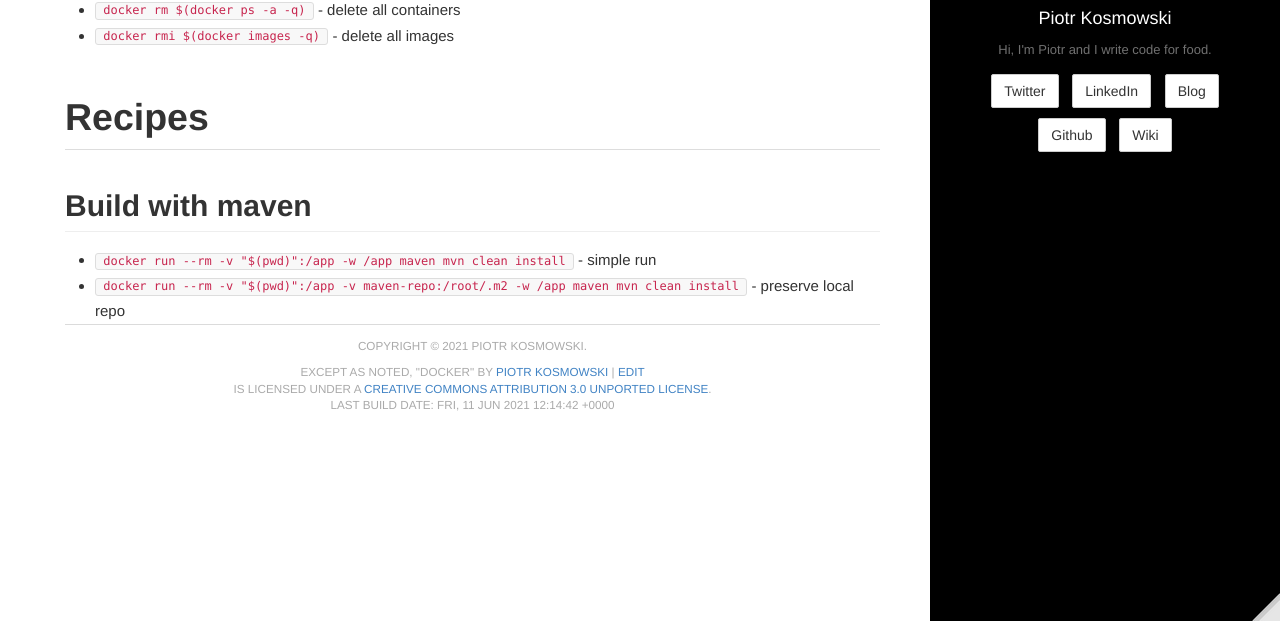
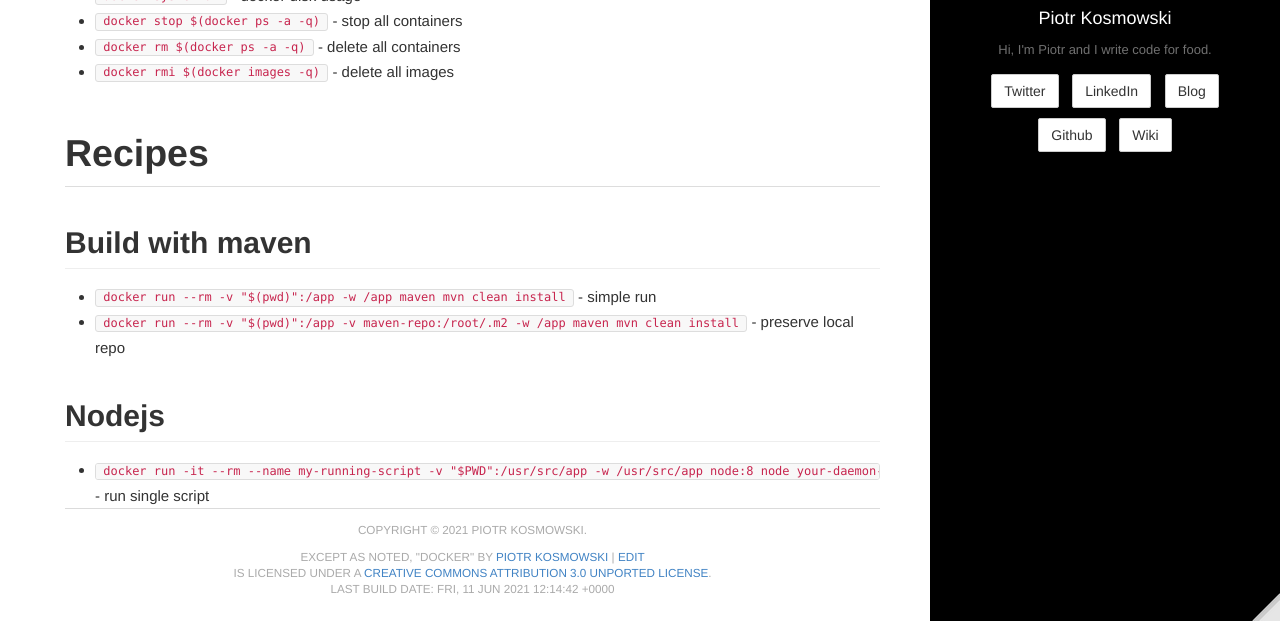
Before and after one commit to kospiotr/kospiotr.github.io, a Jekyll site: the page built from wiki/docker.md, in a window 1280 px wide and 900 px high, scrolled down 2685 px, cut to the strip 279-900 px from the top of the window. Built offline with Jekyll 4.4.1, drawn with Linux system fonts in a browser that asks for light colours.

Commit message:
Update docker.md

```diff
--- a/wiki/docker.md
+++ b/wiki/docker.md
@@ -99,3 +99,7 @@
 
 * `docker run --rm -v "$(pwd)":/app -w /app maven mvn clean install` - simple run
 * `docker run --rm -v "$(pwd)":/app -v maven-repo:/root/.m2 -w /app maven mvn clean install` - preserve local repo
+
+## Nodejs
+
+* `docker run -it --rm --name my-running-script -v "$PWD":/usr/src/app -w /usr/src/app node:8 node your-daemon-or-script.js` - run single script
```
